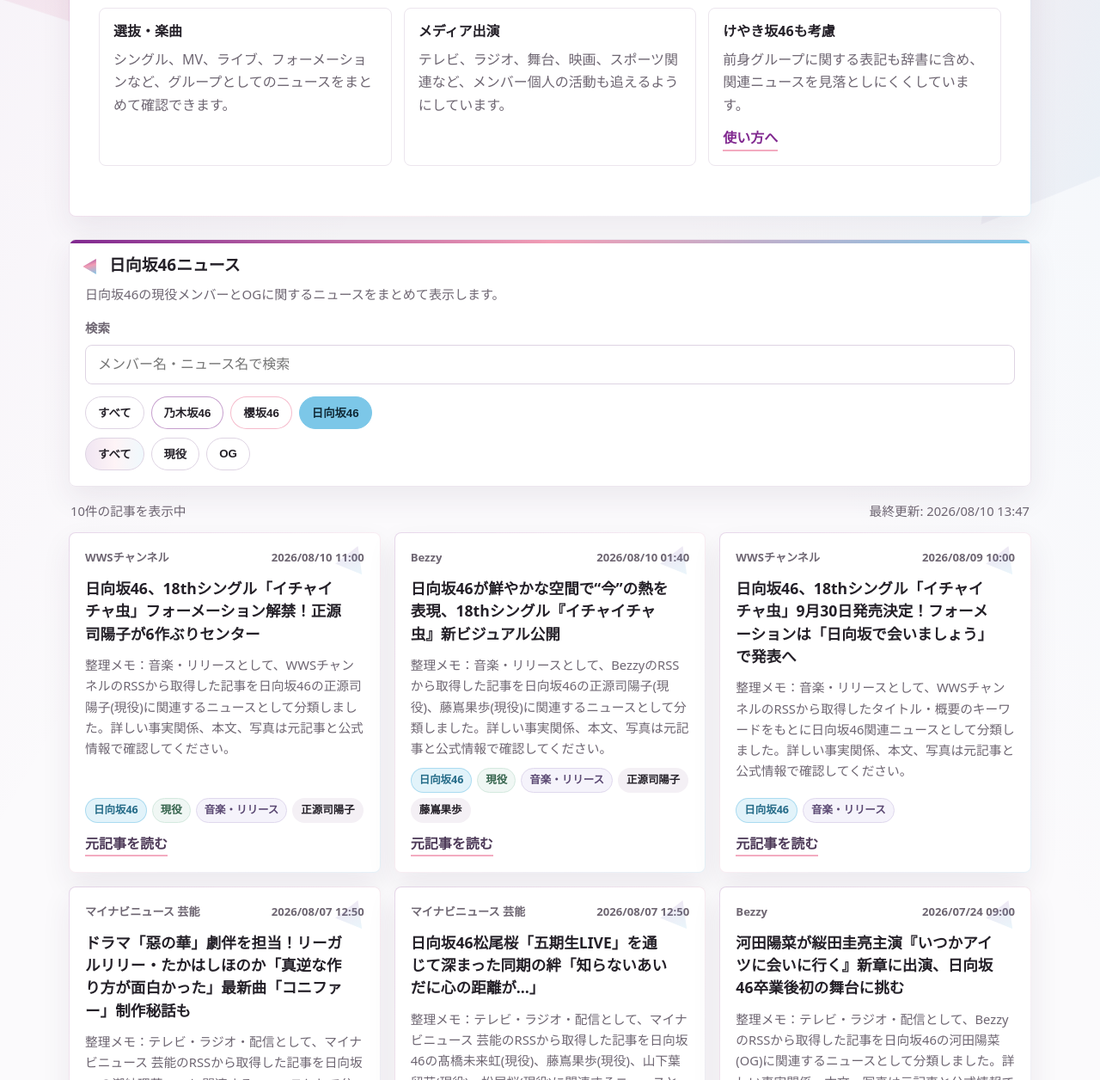
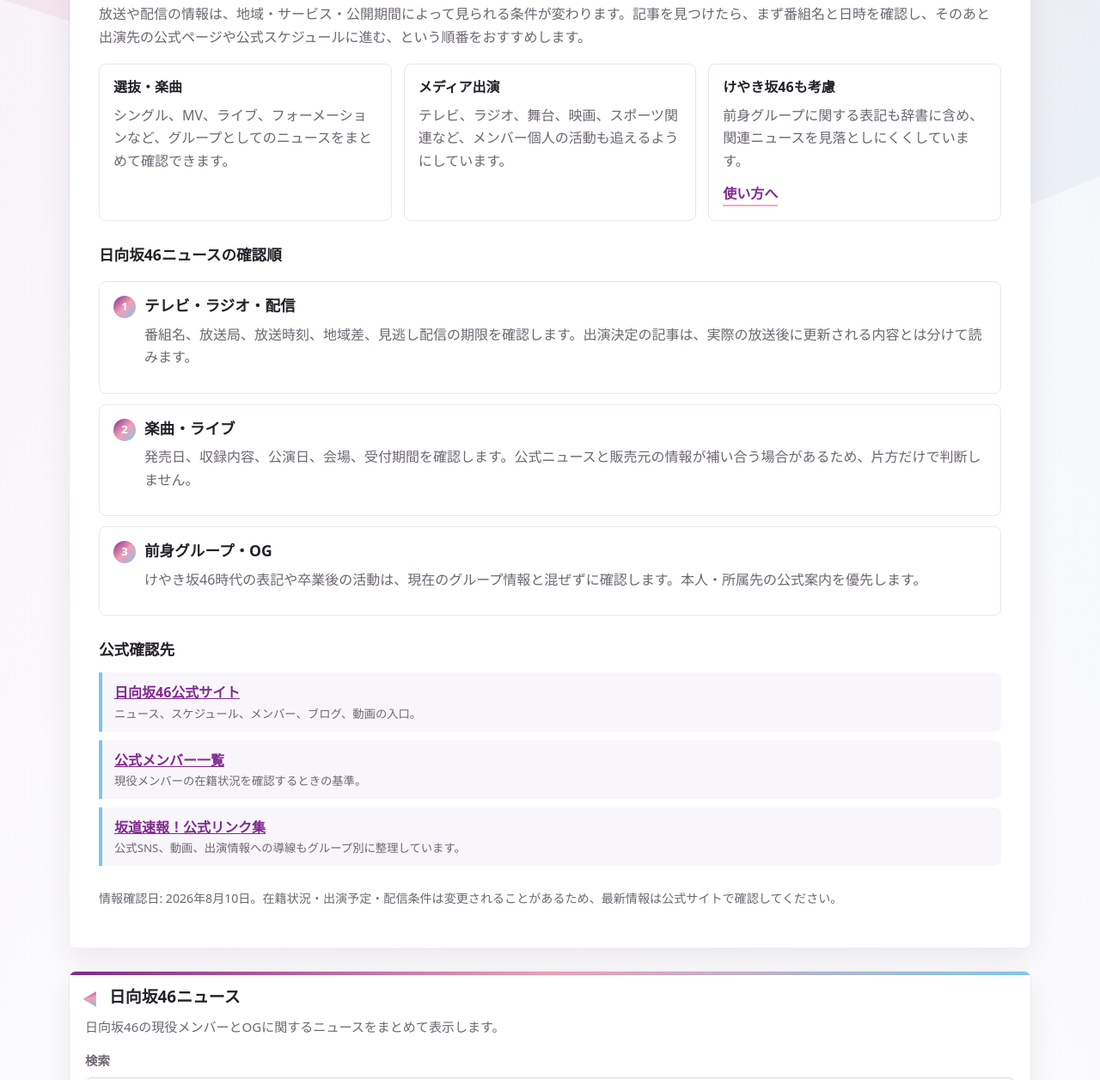
Before and after one commit to matsuiyutaka0619-gif/sakamichi-sokuho, a website: page 坂道速報！/groups/hinatazaka46/index.html in a window 1280 px wide. Shown: the part 475-1731 px from the top of the page at 86% size. Drawn offline with Linux system fonts and the light colour scheme.

Commit message:
Expand AdSense content and editorial guides

```diff
--- a/坂道速報！/groups/hinatazaka46/index.html
+++ b/坂道速報！/groups/hinatazaka46/index.html
@@ -5,7 +5,9 @@
     <meta name="viewport" content="width=device-width, initial-scale=1">
     <meta name="description" content="日向坂46のニュースをまとめて表示します。">
     <title>日向坂46 | 坂道速報！</title>
+    <link rel="canonical" href="https://sakamichi-sokuho.pages.dev/groups/hinatazaka46/">
     <link rel="stylesheet" href="../../styles.css">
+    <script type="application/ld+json">{"@context":"https://schema.org","@type":"CollectionPage","name":"日向坂46ニュースと見どころ","url":"https://sakamichi-sokuho.pages.dev/groups/hinatazaka46/","description":"日向坂46のニュースを活動別に整理し、公式確認先を案内するページ。","inLanguage":"ja"}</script>
     <script async src="https://pagead2.googlesyndication.com/pagead/js/adsbygoogle.js?client=ca-pub-8002455848254296" crossorigin="anonymous"></script>
   </head>
   <body data-base="../.." data-page="group" data-group="日向坂46" data-title="日向坂46ニュース" data-intro="日向坂46の現役メンバーとOGに関するニュースをまとめて表示します。">
@@ -24,11 +26,25 @@
       <section class="static-page">
         <div class="section-heading"><span class="heading-mark" aria-hidden="true"></span><h1>日向坂46ニュースの見どころ</h1></div>
         <p>日向坂46は、楽曲やライブだけでなく、バラエティ、ラジオ、舞台、スポーツ関連の話題など、明るく広い活動領域でニュースが出ます。けやき坂46時代からの流れやOGの活動も含めて確認しやすくしています。</p>
+        <p>放送や配信の情報は、地域・サービス・公開期間によって見られる条件が変わります。記事を見つけたら、まず番組名と日時を確認し、そのあと出演先の公式ページや公式スケジュールに進む、という順番をおすすめします。</p>
         <div class="content-grid">
           <section class="content-card"><h2>選抜・楽曲</h2><p>シングル、MV、ライブ、フォーメーションなど、グループとしてのニュースをまとめて確認できます。</p></section>
           <section class="content-card"><h2>メディア出演</h2><p>テレビ、ラジオ、舞台、映画、スポーツ関連など、メンバー個人の活動も追えるようにしています。</p></section>
           <section class="content-card"><h2>けやき坂46も考慮</h2><p>前身グループに関する表記も辞書に含め、関連ニュースを見落としにくくしています。</p><a class="read-link" href="../../guide/">使い方へ</a></section>
         </div>
+        <h2>日向坂46ニュースの確認順</h2>
+        <div class="policy-steps">
+          <section class="policy-step"><h2>テレビ・ラジオ・配信</h2><p>番組名、放送局、放送時刻、地域差、見逃し配信の期限を確認します。出演決定の記事は、実際の放送後に更新される内容とは分けて読みます。</p></section>
+          <section class="policy-step"><h2>楽曲・ライブ</h2><p>発売日、収録内容、公演日、会場、受付期間を確認します。公式ニュースと販売元の情報が補い合う場合があるため、片方だけで判断しません。</p></section>
+          <section class="policy-step"><h2>前身グループ・OG</h2><p>けやき坂46時代の表記や卒業後の活動は、現在のグループ情報と混ぜずに確認します。本人・所属先の公式案内を優先します。</p></section>
+        </div>
+        <h2>公式確認先</h2>
+        <ul class="source-list">
+          <li><a href="https://www.hinatazaka46.com/" target="_blank" rel="noopener noreferrer">日向坂46公式サイト</a><small>ニュース、スケジュール、メンバー、ブログ、動画の入口。</small></li>
+          <li><a href="https://www.hinatazaka46.com/s/official/search/artist" target="_blank" rel="noopener noreferrer">公式メンバー一覧</a><small>現役メンバーの在籍状況を確認するときの基準。</small></li>
+          <li><a href="../../links/">坂道速報！公式リンク集</a><small>公式SNS、動画、出演情報への導線もグループ別に整理しています。</small></li>
+        </ul>
+        <p class="update-note">情報確認日: <time datetime="2026-08-10">2026年8月10日</time>。在籍状況・出演予定・配信条件は変更されることがあるため、最新情報は公式サイトで確認してください。</p>
       </section>
       <section class="controls" aria-label="記事フィルター"><div class="section-heading"><span class="heading-mark" aria-hidden="true"></span><h1 id="pageTitle">日向坂46ニュース</h1></div><p class="page-intro" id="pageIntro"></p><div class="member-directory" id="memberDirectory" hidden></div><div class="control-row"><label class="search-box"><span>検索</span><input id="searchInput" type="search" placeholder="メンバー名・ニュース名で検索"></label></div><div class="filter-group" id="groupFilters" aria-label="グループ"></div><div class="filter-group" id="statusFilters" aria-label="現役またはOG"></div></section>
       <section class="summary-bar" aria-live="polite"><p id="summaryText">記事を読み込み中です。</p><p id="updatedText"></p></section>
```
